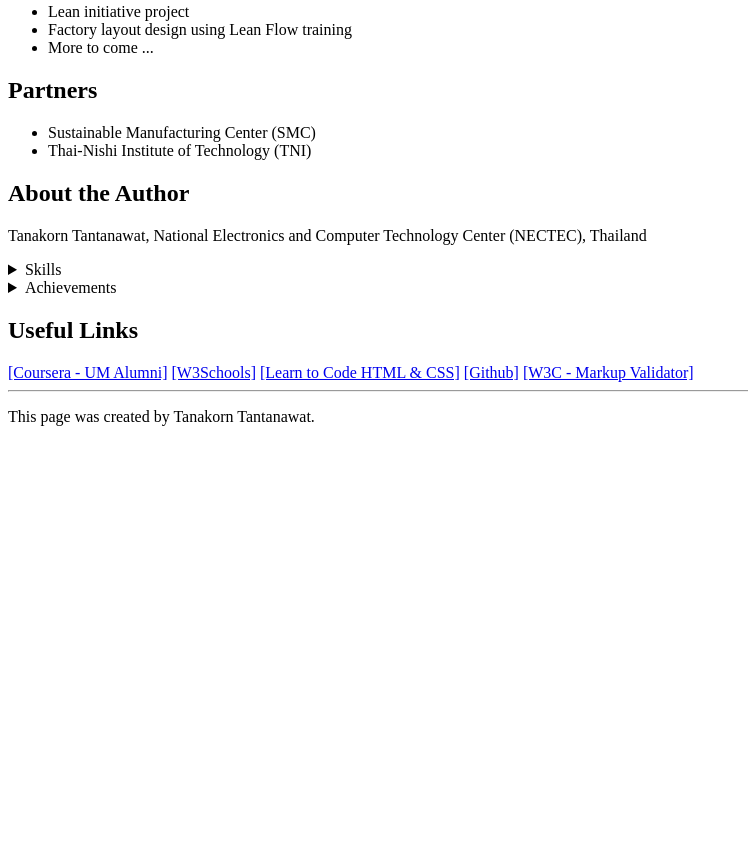
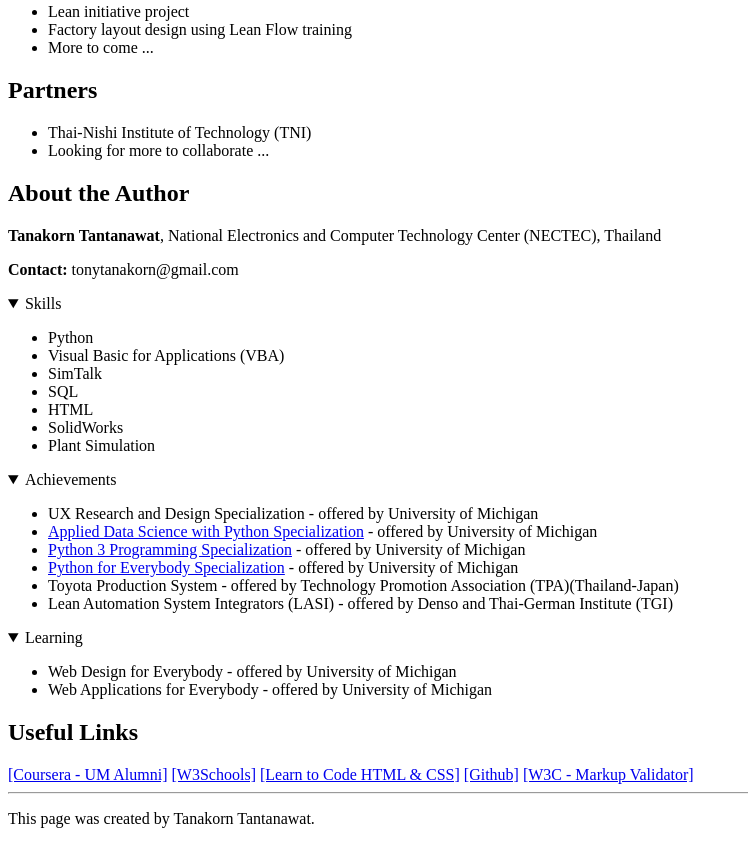
Before and after one commit to leanabler/html, a plain HTML site: page index.html in a window 1280 px wide. Shown: the part 398-1242 px from the top of the page, without its empty margins (0-748 px from the left). Before the commit the page ends 840 px from the top, so only its background shows below. Drawn offline with Linux system fonts and the light colour scheme.

Commit message:
Add files via upload

```diff
--- a/index.html
+++ b/index.html
@@ -6,8 +6,8 @@
 </head>
 <body>
 	<header>
-    		<h1>LEANABLER</h1>
-		<h2>Everyone can learn and implement lean!</h2>
+    		<h1>Welcome to LEANABLER</h1>
+		<h2>Lean it better, lean it faster, lean it forever!</h2>
 	</header>
 	<hr>
 	<section>
@@ -38,32 +38,42 @@
 	<section>
 		<h2>Partners</h2>
 		<ul>
-			<li>Sustainable Manufacturing Center (SMC)</li>
 			<li>Thai-Nishi Institute of Technology (TNI)</li>
+			<li>Looking for more to collaborate ...</li>
 		</ul>
 	</section>
 	<section>
 		<h2>About the Author</h2>
-		<p>Tanakorn Tantanawat, National Electronics and Computer Technology Center (NECTEC), Thailand</p>
-		<details close>
+		<p><b>Tanakorn Tantanawat</b>, National Electronics and Computer Technology Center (NECTEC), Thailand</p>
+		<p><b>Contact:</b> tonytanakorn@gmail.com</p>
+		<details open>
 			<summary>Skills</summary>
 			<ul>
 				<li>Python</li>
-				<li>Visual Basic Application (VBA)</li>
+				<li>Visual Basic for Applications (VBA)</li>
 				<li>SimTalk</li>
+				<li>SQL</li>
+				<li>HTML</li>
 				<li>SolidWorks</li>
 				<li>Plant Simulation</li>
 			</ul>
 		</details>
-		<details close>
+		<details open>
 			<summary>Achievements</summary>
 			<ul>
-				<li>UX Research and Design Specialization - offered by Coursera</li>
-				<li><a href="https://coursera.org/share/8cb41c30dbd937e6480f9287151c95f9">Applied Data Science with Python Specialization</a> - offered by Coursera</li>
-				<li><a href="https://coursera.org/share/ea8de93cc0f56507a19f8f8f27d2e02f">Python 3 Programming Specialization</a> - offered by Coursera</li>
-				<li><a href="https://coursera.org/share/be4022d98b33b51aab9df6d614ad0127">Python for Everybody Specialization</a> - offered by Coursera</li>
-				<li>Toyota Production System - offered by TPA</li>
-				<li>Lean Automation System Integrators (LASI) - offered by Denso and TGI</li>
+				<li>UX Research and Design Specialization - offered by University of Michigan</li>
+				<li><a href="https://coursera.org/share/8cb41c30dbd937e6480f9287151c95f9">Applied Data Science with Python Specialization</a> - offered by University of Michigan</li>
+				<li><a href="https://coursera.org/share/ea8de93cc0f56507a19f8f8f27d2e02f">Python 3 Programming Specialization</a> - offered by University of Michigan</li>
+				<li><a href="https://coursera.org/share/be4022d98b33b51aab9df6d614ad0127">Python for Everybody Specialization</a> - offered by University of Michigan</li>
+				<li>Toyota Production System - offered by Technology Promotion Association (TPA)(Thailand-Japan)</li>
+				<li>Lean Automation System Integrators (LASI) - offered by Denso and Thai-German Institute (TGI)</li>
+			</ul>
+		</details>
+		<details open>
+			<summary>Learning</summary>
+			<ul>
+				<li>Web Design for Everybody - offered by University of Michigan</li>
+				<li>Web Applications for Everybody - offered by University of Michigan</li>
 			</ul>
 		</details>
 	</section>
```
